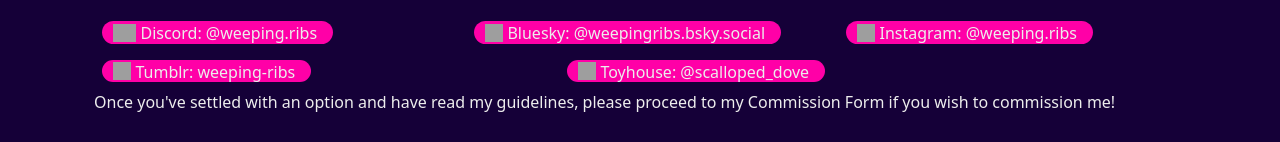
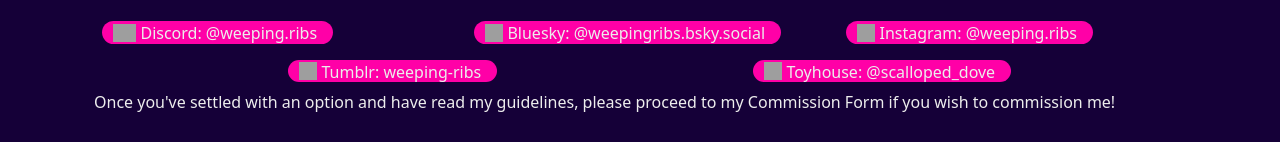
Before and after one commit to frncie-404/frncie-404.github.io, a plain HTML site: page commission.html in a window 1280 px wide. Shown: the part 5806-5948 px from the top of the page. Drawn offline with nearby package versions, Linux system fonts and the light colour scheme; grey boxes are pictures that could not be loaded.

Commit message:
Update commission.html
minor changes to bootstrap offset class

```diff
--- a/commission.html
+++ b/commission.html
@@ -177,7 +177,7 @@
 				</div>
 			</div>
 			<div class="row">
-				<div class="col-md-5 col-md-offset-2 col-sm-12">
+				<div class="col-md-5 offset-md-2 col-sm-12">
 					<button>.<img src="https://file.garden/ZYwGFY8EZxs65XRq/Tumblr.svg" width="18rem" height="18rem"><span> Tumblr: weeping-ribs</span>..</button>
 				</div>
 				<div class="col-md-5 col-sm-12">
```
